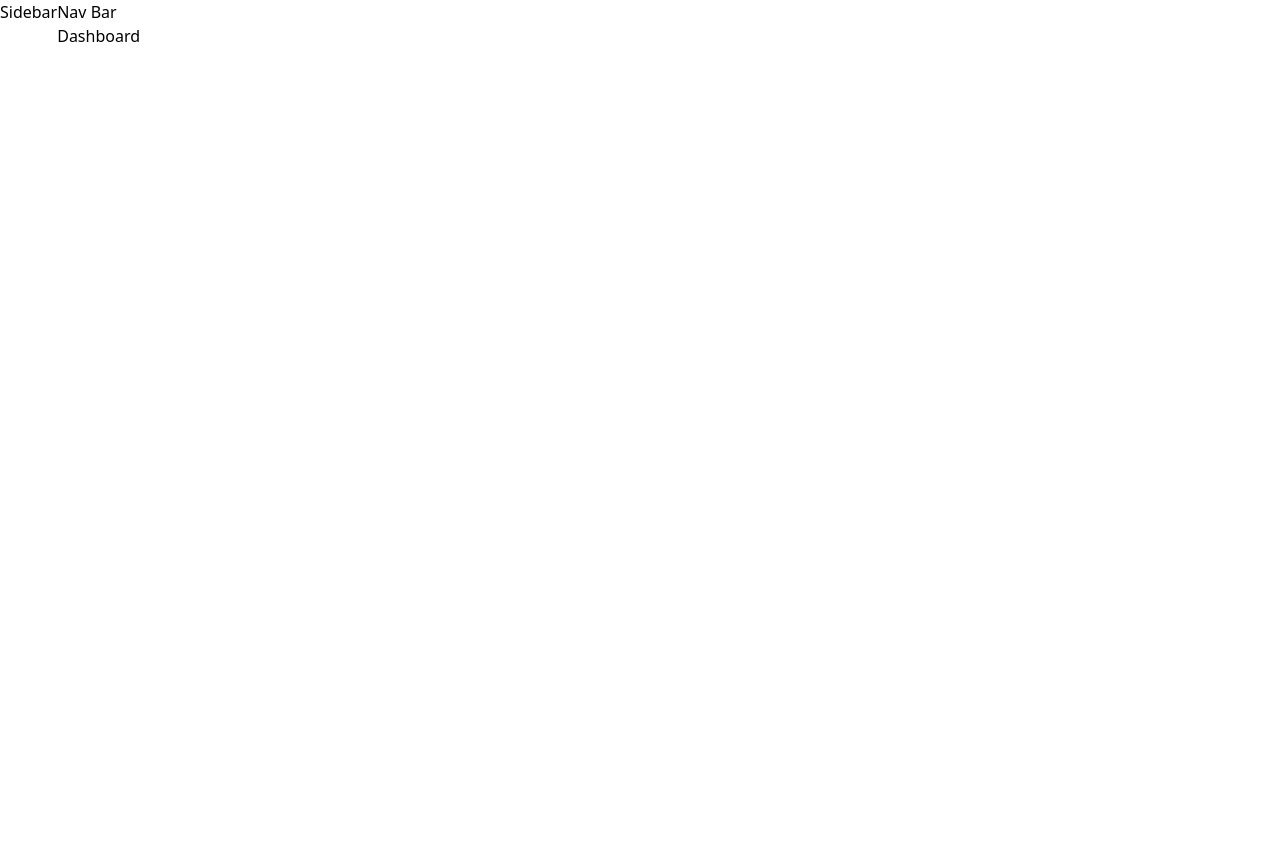
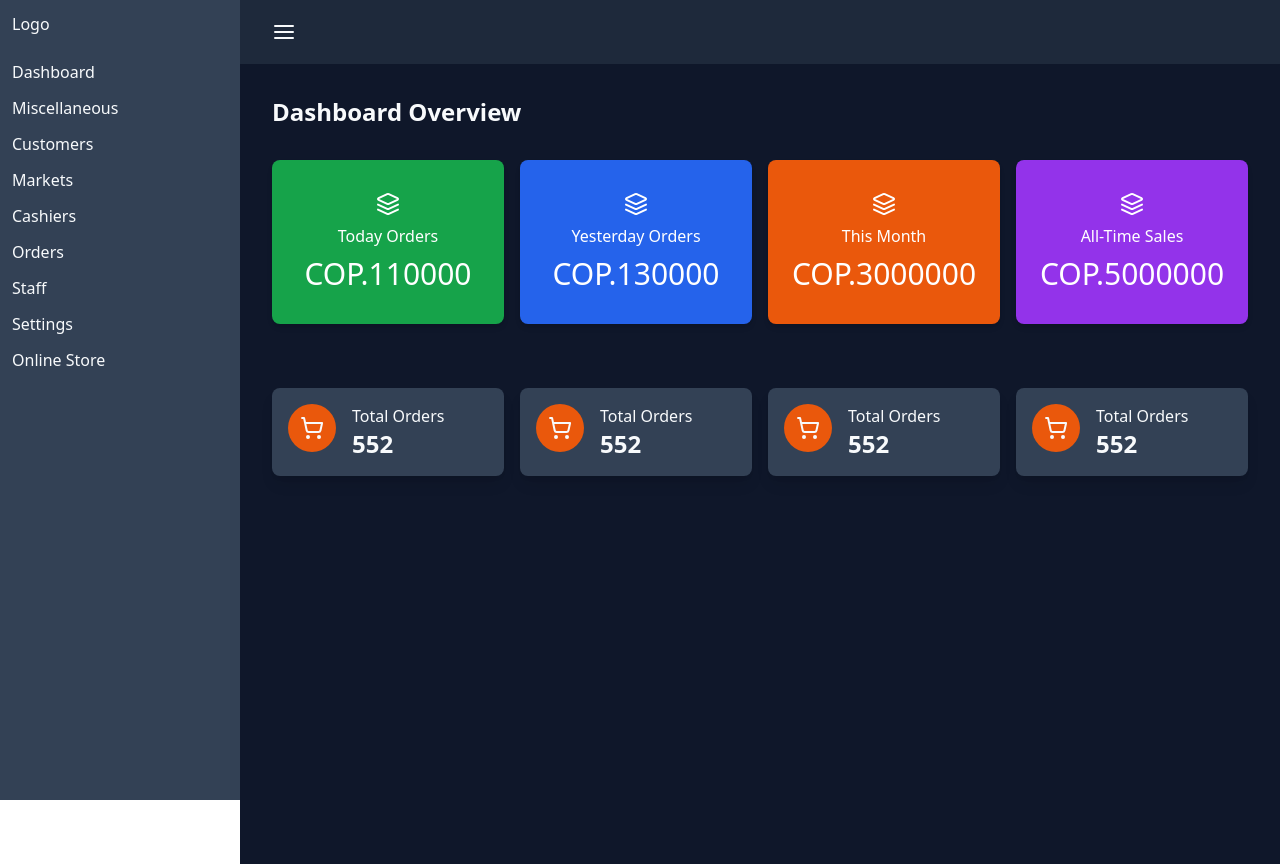
Before and after one commit to Pipegil/control-diario, a Next.js app: page /dashboard in a window 1280 px wide. Before the commit the page ends 800 px from the top, so only its background shows below. Built offline with nearby package versions, Linux system fonts and the light colour scheme.

Commit message:
Multi-Vendor Ecommerce | Online Store App With Next js 14: Kickstarting with Dashboard - #001 1:37:32

```diff
--- a/app/(back-office)/dashboard/layout.js
+++ /dev/null
@@ -1,17 +0,0 @@
-import React from "react";
-
-export default function Layout({ children }) {
-  return (
-    <div className="flex">
-      {/* Sidebar */}
-      <div className="">Sidebar</div>
-      <div className="">
-        {/* Header */}
-        <h2>Nav Bar</h2>
-        <main>{children}</main>
-        {/* Main */}
-      </div>
-      {/* Main Body */}
-    </div>
-  );
-}
--- a/app/(back-office)/dashboard/page.jsx
+++ b/app/(back-office)/dashboard/page.jsx
@@ -1,5 +1,18 @@
+import Heading from "@/components/backoffice/Heading";
+import LargeCards from "@/components/backoffice/LargeCards";
+import SmallCards from "@/components/backoffice/SmallCards";
 import React from "react";
 
-export default function Dashboard() {
-  return <div>Dashboard</div>;
+export default function page() {
+  return (
+    <div>
+      <Heading title="Dashboard Overview" />
+      {/* Large Cards */}
+      <LargeCards />
+      {/* Small Cards */}
+      <SmallCards />
+      {/* Charts */}
+      {/* Recent Orders Table */}
+    </div>
+  );
 }
--- /dev/null
+++ b/app/(back-office)/layout.js
@@ -0,0 +1,21 @@
+import Navbar from "@/components/backoffice/Navbar";
+import Sidebar from "@/components/backoffice/Sidebar";
+import React from "react";
+
+export default function Layout({ children }) {
+  return (
+    <div className="flex">
+      {/* Sidebar */}
+      <Sidebar />
+      <div className="w-full">
+        {/* Header */}
+        <Navbar />
+        <main className="ml-60 p-8 bg-slate-900 text-slate-50 min-h-screen mt-16">
+          {children}
+        </main>
+        {/* Main */}
+      </div>
+      {/* Main Body */}
+    </div>
+  );
+}
--- /dev/null
+++ b/components/backoffice/Heading.jsx
@@ -0,0 +1,7 @@
+import React from "react";
+
+export default function Heading({title}) {
+  return (
+    <h2 className="text-2xl font-semibold text-slate-50">{title}</h2>
+  );
+}
--- /dev/null
+++ b/components/backoffice/LargeCard.jsx
@@ -0,0 +1,13 @@
+import { Layers } from "lucide-react";
+import React from "react";
+
+export default function LargeCard({ data }) {
+  return (
+    <div
+      className={`rounded-lg text-white shadow-md p-8 flex items-center flex-col gap-2 ${data.color}`}>
+      <Layers />
+      <h4>{data.period}</h4>
+      <h2 className="lg:text-3xl text-2xl">COP.{data.sales}</h2>
+    </div>
+  );
+}
--- /dev/null
+++ b/components/backoffice/LargeCards.jsx
@@ -0,0 +1,38 @@
+import React from "react";
+import LargeCard from "./LargeCard";
+
+export default function LargeCards() {
+  const orderStats = [
+    {
+      period: "Today Orders",
+      sales: 110000,
+      color: "bg-green-600",
+    },
+    {
+      period: "Yesterday Orders",
+      sales: 130000,
+      color: "bg-blue-600",
+    },
+    {
+      period: "This Month",
+      sales: 3000000,
+      color: "bg-orange-600",
+    },
+    {
+      period: "All-Time Sales",
+      sales: 5000000,
+      color: "bg-purple-600",
+    },
+  ];
+  return (
+    <div className="grid grid-cols-1 sm:grid-cols-2 md:grid-cols-3 lg:grid-cols-4 gap-4 py-8">
+      {orderStats.map((item, index) => (
+        <LargeCard
+          data={item}
+          key={index}
+          className="bg-green-600"
+        />
+      ))}
+    </div>
+  );
+}
--- /dev/null
+++ b/components/backoffice/Navbar.jsx
@@ -0,0 +1,26 @@
+import { AlignJustify, Bell, Sun, User } from "lucide-react";
+import Link from "next/link";
+import React from "react";
+
+export default function Navbar() {
+  return (
+    <div className="flex items-center justify-between bg-slate-800 text-slate-50 h-16 px-8 py-4 fixed top-0 w-full left-60 right-0">
+      {/* Collapse Icon */}
+      <button>
+        <AlignJustify />
+      </button>
+      {/* Theme, Notifications, Userspace Icons */}
+      <div className="flex space-x-3">
+        <button>
+          <Sun />
+        </button>
+        <button>
+          <Bell />
+        </button>
+        <button>
+          <User />
+        </button>
+      </div>
+    </div>
+  );
+}
--- a/components/backoffice/Sidebar.jsx
+++ b/components/backoffice/Sidebar.jsx
@@ -4,9 +4,9 @@ import React from "react";
 
 export default function Sidebar() {
   return (
-    <div className="bg-slate-800">
-      <Link href="#">Logo</Link>
-      <div className="">
+    <div className="bg-slate-700 space-y-6 w-60 h-screen text-slate-50 p-3 fixed left-0 top-0">
+      <Link className="mb-6" href="#">Logo</Link>
+      <div className="space-y-3 flex flex-col">
         <Link href="#">Dashboard</Link>
         <Link href="#">Miscellaneous</Link>
         <Link href="#">Customers</Link>
--- /dev/null
+++ b/components/backoffice/SmallCard.jsx
@@ -0,0 +1,18 @@
+import { ShoppingCart } from "lucide-react";
+import React from "react";
+
+export default function SmallCard() {
+  return (
+    <div className="rounded-lg shadow-lg bg-slate-700 p-4">
+      <div className="flex space-x-4">
+        <div className="w-12 h-12 bg-orange-600 rounded-full items-center flex justify-center">
+          <ShoppingCart className="" />
+        </div>
+        <div className="">
+          <p>Total Orders</p>
+          <h3 className="text-2xl font-bold">552</h3>
+        </div>
+      </div>
+    </div>
+  );
+}
--- /dev/null
+++ b/components/backoffice/SmallCards.jsx
@@ -0,0 +1,34 @@
+import React from "react";
+import SmallCard from "./SmallCard";
+
+export default function SmallCards() {
+  const orderStatus = [
+    {
+      title: "Total Orders",
+      sales: 110000,
+      color: "bg-green-600",
+    },
+    {
+      title: "Orders Pending",
+      sales: 100,
+      color: "bg-blue-600",
+    },
+    {
+      title: "Orders Processing",
+      sales: 200,
+      color: "bg-orange-600",
+    },
+    {
+      title: "Orders Completed",
+      sales: 300,
+      color: "bg-purple-600",
+    },
+  ];
+  return (
+    <div className="grid grid-cols-1 sm:grid-cols-2 md:grid-cols-3 lg:grid-cols-4 gap-4 py-8">
+      {orderStatus.map((item, index) => (
+        <SmallCard />
+      ))}
+    </div>
+  );
+}
--- a/package.json
+++ b/package.json
@@ -9,6 +9,7 @@
     "lint": "next lint"
   },
   "dependencies": {
+    "lucide-react": "^0.454.0",
     "next": "14.2.16",
     "react": "^18",
     "react-dom": "^18",
```
Also changed, not shown: 1 other file (tests, documents, lock files or other folders).
